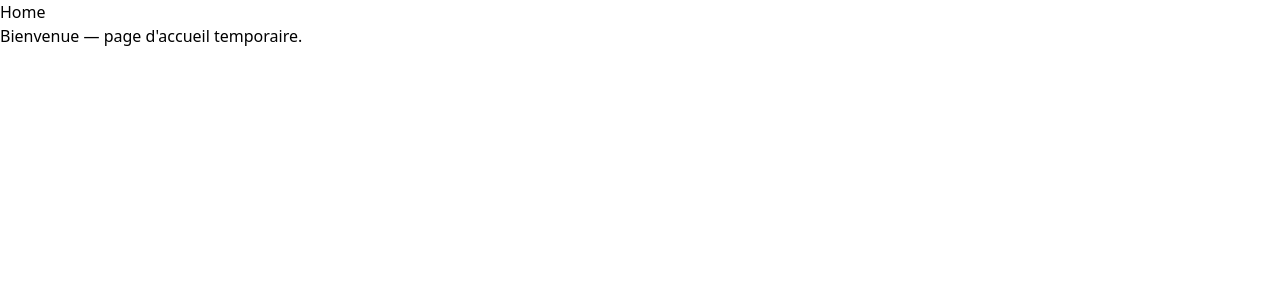
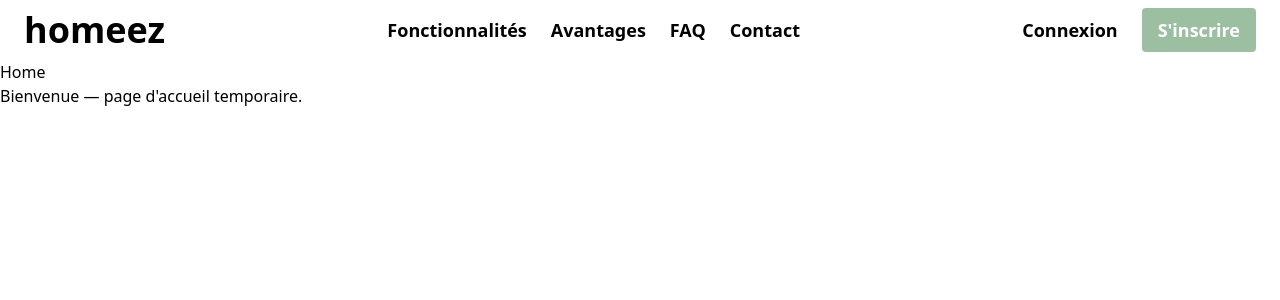
Before and after one commit to kYllim/Homee-z, a Vue app in the folder front/: page / in a window 1280 px wide. Shown: the top 300 px of the page. Built offline with nearby package versions, Linux system fonts and the light colour scheme; the HTML template or start-up script is replaced by a standard one.

Commit message:
debut de la gestion des foyers

```diff
--- a/front/src/components/ConnexionForm.vue
+++ b/front/src/components/ConnexionForm.vue
@@ -1,5 +1,4 @@
 <script setup lang="ts">
-    import { ref } from 'vue';
     import { useRouter } from 'vue-router'
     import type {FormConnexion,ErrorsConexion} from '../model/index'
    import {isEmailValid,isPasswordValid,PasswordMatching,isBlank,resetError,setCookie} from '../services'
--- a/front/src/components/NavBarLanding.vue
+++ b/front/src/components/NavBarLanding.vue
@@ -21,8 +21,8 @@
         <a href="#" class="font-semibold text-lg hover:text-green_pastel">Contact</a>
       </div>
       <div class="flex gap-2 text-sm items-center lg:gap-6">
-        <router-link to="ConnexionPage" class="font-semibold lg:text-lg hover:text-green_pastel">Connexion</router-link>
-        <router-link to="ConnexionPage" class="px-3 py-2 bg-green_pastel rounded-sm text-white font-semibold lg:text-lg lg:px-4 hover:opacity-80">S'inscrire</router-link>
+        <router-link :to="{ name : 'Connection', query: { mode: 'connexion'}}" class="font-semibold lg:text-lg hover:text-green_pastel">Connexion</router-link>
+        <router-link :to="{ name : 'Connection', query: { mode: 'inscription'}}" class="px-3 py-2 bg-green_pastel rounded-sm text-white font-semibold lg:text-lg lg:px-4 hover:opacity-80">S'inscrire</router-link>
       </div>
     </nav>
     <div>
--- a/front/src/pages/ConnexionPage.vue
+++ b/front/src/pages/ConnexionPage.vue
@@ -1,13 +1,30 @@
 <script setup lang="ts">
-  import { ref } from "vue";
+  import { ref,watch } from "vue";
   import type { Ref } from "vue";
+  import { useRouter,useRoute } from "vue-router";
   import type { FormConnexion, ErrorsConexion, FormRegister, ErrorRegister } from "../model";
   import NavBarLanding from "@/components/NavBarLanding.vue";
   import ConnexionForm from "@/components/ConnexionForm.vue";
   import InscriptionForm from "@/components/InscriptionForm.vue";
 
+  const props = defineProps({
+    mode: {
+      type: String,
+      default: "connexion",
+    }
+  });
 
-  const FormType: Ref<"connexion" | "inscription"> = ref("connexion");
+  const router = useRouter();
+  const route = useRoute();
+
+  watch(
+    () => route.query.mode,
+    (newMode) => {
+      FormType.value = newMode === "inscription" ? "inscription" : "connexion";
+    }
+  );
+
+  const FormType: Ref<"connexion" | "inscription"> = ref(props.mode === "inscription" ? "inscription" : "connexion");
 
   // Ref pour le form de connexion
   const ConnexionFormRef: FormConnexion = {
@@ -27,6 +44,7 @@
     firstName : ref(''),
     name : ref('')
   };
+
   const RegisterFormError: ErrorRegister = {
     emailRegister : ref(''),
     passwordRegister: ref(""),
@@ -38,7 +56,8 @@
   // Gérér l'affichage des forms
   const toggleDisplay = () => {
     FormType.value =
-      FormType.value === "connexion" ? "inscription" : "connexion";
+    FormType.value === "connexion" ? "inscription" : "connexion";
+    router.replace({ path: "/connexion", query: { mode: FormType.value } });
   };
 
 </script>
@@ -89,9 +108,9 @@
       <div class="hidden lg:flex flex-col p-4 ml-2 justify-start pl-28">
         <h2 class="font-regular text-5xl">Organize Your Home,</h2>
         <h2 class="font-regular text-5xl text-green_pastel mb-4">Simplify Your Life</h2>
-        <P class="font-regular text-lg text-lighBlue mb-4">
+        <p class="font-regular text-lg text-lighBlue mb-4">
           Join thousands of families who have transformed their household management with ChoreHub. Track tasks, assign  responsibilities, and maintain a harmonious home environment.
-        </P>
+        </p>
         <div class="flex flex-row gap-3">
           <div class="flex flex-col items-center justify-center gap-2">
             <div class="bg-beige-pastel p-2  rounded-md w-fit px-4 py-3">
--- a/front/src/pages/HomePage.vue
+++ b/front/src/pages/HomePage.vue
@@ -1,9 +1,11 @@
 <script setup>
+  import NavBarLanding from '@/components/NavBarLanding.vue';
 // Minimal home view
 </script>
 
 <template>
   <div>
+    <NavBarLanding/>
     <h1>Home</h1>
     <p>Bienvenue — page d'accueil temporaire.</p>
   </div>
--- /dev/null
+++ b/front/src/pages/HouseHoldPage.vue
@@ -0,0 +1,21 @@
+<script setup lang="ts">
+    import { ref,watch } from "vue";
+    import type { Ref } from "vue";
+    import { useRouter,useRoute } from "vue-router";
+
+    const props = defineProps({
+        mode: {
+        type: String,
+        default: "connexion",
+        }
+    });
+
+    const router = useRouter();
+    const route = useRoute();
+
+</script>
+
+<template>
+    <div class="p-4">
+    </div>
+</template>
--- /dev/null
+++ b/front/src/pages/JoinHouseHoldPage.vue
@@ -0,0 +1,13 @@
+<script setup lang="ts"></script>
+
+<template>
+    <div class="p-4">
+        <h1 class="font-bold text-2xl mb-2">Foyer</h1>
+        <p class="font-regular text-sm">souhaitez-vous...</p>
+        <div class="flex flex-col gap-2 p-4">
+            <router-link to="#" class="px-3 py-2 bg-transparent border-solid border-2 border-green_pastel rounded-md text-green_pastel font-semibold lg:text-lg lg:px-4 hover:bg-green_pastel hover:text-white my-2 text-center">Rejoindre</router-link>
+            <p>Ou</p>
+            <router-link to="#" class="px-3 py-2 bg-green_pastel rounded-md text-white font-semibold lg:text-lg lg:px-4 hover:opacity-80 my-2 text-center">Créer</router-link>
+        </div>
+    </div>
+</template>
--- a/front/src/router/index.ts
+++ b/front/src/router/index.ts
@@ -3,11 +3,13 @@ import type { RouteRecordRaw } from "vue-router";
 import ConnexionPage from "@/pages/ConnexionPage.vue";
 import DashboardPage from "@/pages/DashboardPage.vue";
 import HomePage from "@/pages/HomePage.vue";
+import HouseHoldHandler from "@/pages/JoinHouseHoldPage.vue";
 
 const routes: Array<RouteRecordRaw> = [
   { path: "/", name: "Home", component: HomePage },
   { path: "/dashboard", name: "Dashboard", component: DashboardPage },
-  { path: "/connexion", name: "Connecion", component: ConnexionPage },
+  { path: "/connexion", name: "Connection", component: ConnexionPage, props: route => ({ mode : route.query.mode }) },
+  { path: "/HouseHold", name: "HouseHold", component: HouseHoldHandler },
 ];
 
 const router = createRouter({
```
